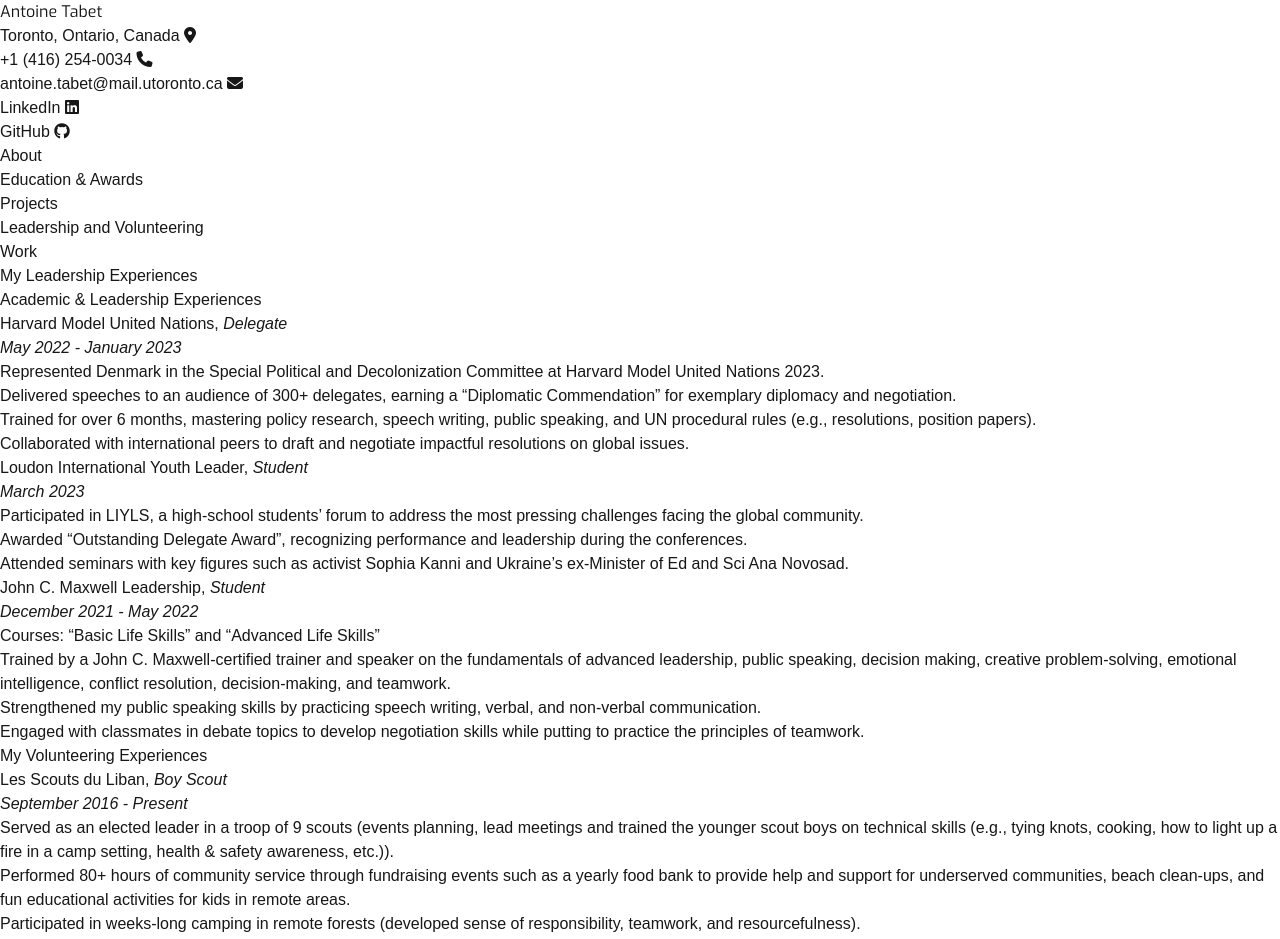
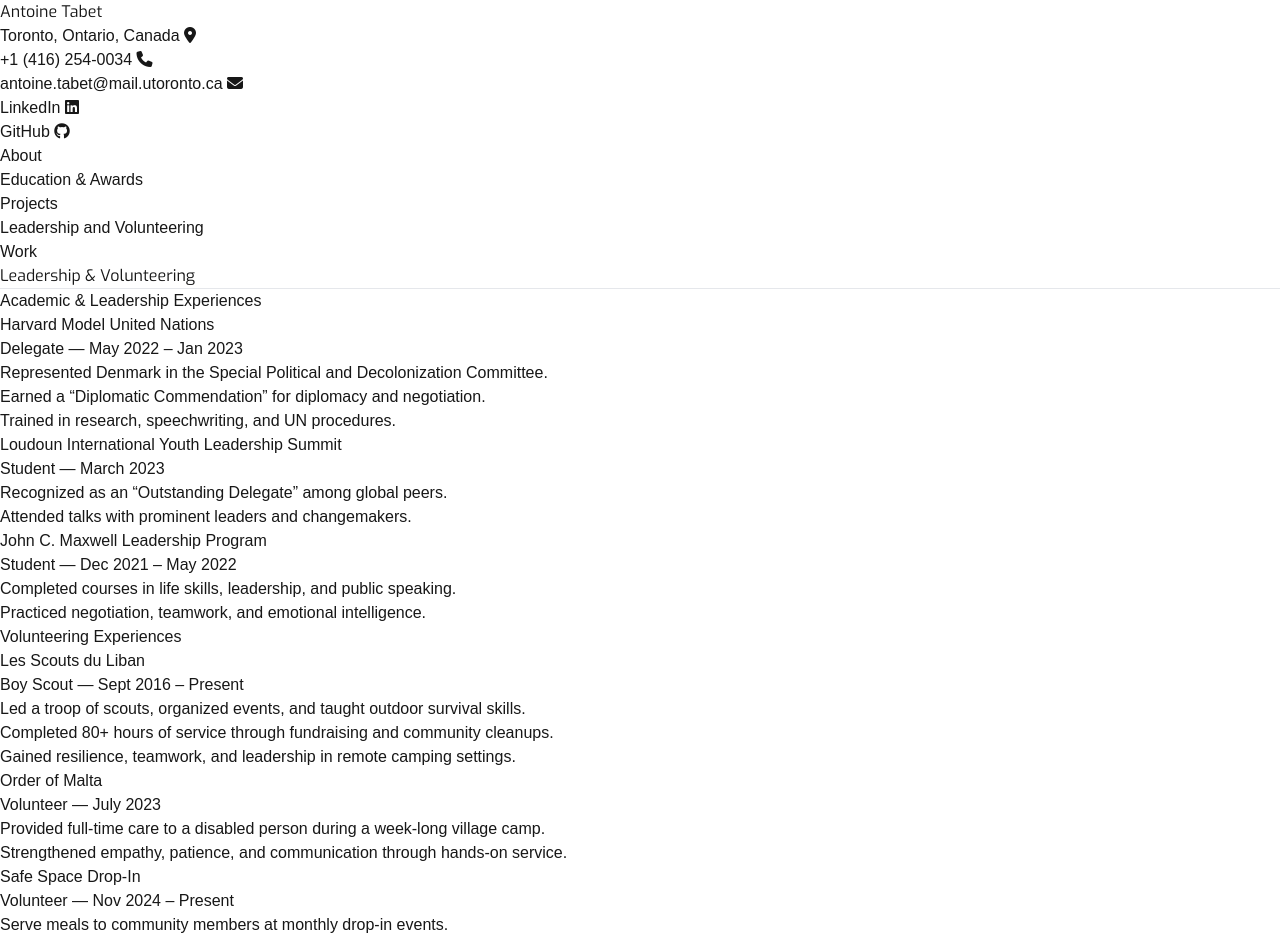
Before and after one commit to tabetant/my-portfolio, a Next.js app: page /leadership in a window 1280 px wide. Shown: the top 939 px of the page. Built offline with nearby package versions, Linux system fonts and the light colour scheme.

Commit message:
styled leadership page

```diff
--- a/src/app/leadership/page.tsx
+++ b/src/app/leadership/page.tsx
@@ -1,86 +1,90 @@
+'use client';
+import { Card } from '../ui/Card';
+import { exile } from '@/app/ui/fonts';
+
 export default function EduPage() {
     return (
-        <div className='text-black'>
-            <h1 className='text-center'>My Leadership Experiences</h1>
-            <div id="Leadership">
-                <h2>Academic & Leadership Experiences</h2>
-                <div id="HMUN23">
-                    <h4>Harvard Model United Nations, <em>Delegate<div>May 2022 - January 2023</div></em></h4>
-                    <ul>
-                        <li>Represented Denmark in the Special Political and Decolonization Committee at Harvard
-                            Model United Nations 2023.</li>
-                        <li>Delivered speeches to an audience of 300+ delegates, earning a “Diplomatic Commendation”
-                            for exemplary diplomacy and negotiation.</li>
-                        <li>Trained for over 6 months, mastering policy research, speech writing, public speaking,
-                            and UN procedural rules (e.g., resolutions, position papers).</li>
-                        <li>Collaborated with international peers to draft and negotiate impactful resolutions on
-                            global issues.</li>
+        <div className='bg-white text-black px-6 md:px-10 py-16 max-w-screen-lg mx-auto space-y-12'>
+            <h1 className={`${exile.className} text-5xl font-bold text-center`}>Leadership & Volunteering</h1>
+            <hr className='w-20 h-0.5 mx-auto border-0 bg-gray-300' />
+
+            {/* Leadership Section */}
+            <div className='space-y-8'>
+                <h2 className='text-3xl font-semibold text-center'>Academic & Leadership Experiences</h2>
+
+                <Card className='p-6 bg-gray-50 rounded-xl border border-gray-200 shadow-sm hover:shadow-md transition'>
+                    <div className='flex flex-col md:flex-row justify-between items-start mb-3'>
+                        <h2 className='text-2xl font-semibold'>Harvard Model United Nations</h2>
+                        <span className='text-sm italic text-gray-500'>Delegate — May 2022 – Jan 2023</span>
+                    </div>
+                    <ul className='list-disc pl-5 text-gray-700 text-lg leading-relaxed space-y-2'>
+                        <li>Represented Denmark in the Special Political and Decolonization Committee.</li>
+                        <li>Earned a “Diplomatic Commendation” for diplomacy and negotiation.</li>
+                        <li>Trained in research, speechwriting, and UN procedures.</li>
                     </ul>
-                </div>
+                </Card>
+
+                <Card className='p-6 bg-gray-50 rounded-xl border border-gray-200 shadow-sm hover:shadow-md transition'>
+                    <div className='flex flex-col md:flex-row justify-between items-start mb-3'>
+                        <h2 className='text-2xl font-semibold'>Loudoun International Youth Leadership Summit</h2>
+                        <span className='text-sm italic text-gray-500'>Student — March 2023</span>
+                    </div>
+                    <ul className='list-disc pl-5 text-gray-700 text-lg leading-relaxed space-y-2'>
+                        <li>Recognized as an “Outstanding Delegate” among global peers.</li>
+                        <li>Attended talks with prominent leaders and changemakers.</li>
+                    </ul>
+                </Card>
+
+                <Card className='p-6 bg-gray-50 rounded-xl border border-gray-200 shadow-sm hover:shadow-md transition'>
+                    <div className='flex flex-col md:flex-row justify-between items-start mb-3'>
+                        <h2 className='text-2xl font-semibold'>John C. Maxwell Leadership Program</h2>
+                        <span className='text-sm italic text-gray-500'>Student — Dec 2021 – May 2022</span>
+                    </div>
+                    <ul className='list-disc pl-5 text-gray-700 text-lg leading-relaxed space-y-2'>
+                        <li>Completed courses in life skills, leadership, and public speaking.</li>
+                        <li>Practiced negotiation, teamwork, and emotional intelligence.</li>
+                    </ul>
+                </Card>
             </div>
-            <div id="LIYLS">
-                <h4>Loudon International Youth Leader, <em>Student<div>March 2023</div></em>
-                </h4>
-                <ul>
-                    <li>Participated in LIYLS, a high-school students’ forum to address the most pressing challenges
-                        facing the global community.</li>
-                    <li>Awarded “Outstanding Delegate Award”, recognizing performance and leadership during the
-                        conferences.
-                    </li>
-                    <li>Attended seminars with key figures such as activist Sophia Kanni and Ukraine’s ex-Minister
-                        of Ed and Sci Ana Novosad.
-                    </li>
-                </ul>
-            </div>
-            <div id="JohnC">
-                <h4>John C. Maxwell Leadership, <em>Student<div>December 2021 - May 2022</div></em></h4>
-                <ul>
-                    <li>Courses: “Basic Life Skills” and “Advanced Life Skills”</li>
-                    <li>Trained by a John C. Maxwell-certified trainer and speaker on the fundamentals of advanced
-                        leadership, public speaking, decision making, creative problem-solving, emotional
-                        intelligence, conflict resolution, decision-making, and teamwork.</li>
-                    <li>Strengthened my public speaking skills by practicing speech writing, verbal, and non-verbal
-                        communication.
-                    </li>
-                    <li>Engaged with classmates in debate topics to develop negotiation skills while putting to
-                        practice the principles of teamwork. </li>
-                </ul>
-            </div>
-            <h1 className='text-center'>My Volunteering Experiences</h1>
-            <div id="Scouts">
-                <h4>Les Scouts du Liban, <em>Boy Scout<div>September 2016 - Present</div></em></h4>
-                <ul>
-                    <li>Served as an elected leader in a troop of 9 scouts (events planning, lead meetings and
-                        trained the younger scout boys on technical skills (e.g., tying knots, cooking, how to
-                        light up a fire in a camp setting, health & safety awareness, etc.)).</li>
-                    <li>Performed 80+ hours of community service through fundraising events such as a yearly
-                        food bank to provide help and support for underserved communities, beach clean-ups, and
-                        fun educational activities for kids in remote areas.
-                    </li>
-                    <li>Participated in weeks-long camping in remote forests (developed sense of responsibility,
-                        teamwork, and resourcefulness).</li>
-                    <li>Learned the fundamentals of leadership, responsibility, patience, and accountability.
-                    </li>
-                </ul>
-            </div>
-            <div id="ODM">
-                <h4>Order of Malta, <em>Volunteer<div>July 2023</div></em></h4>
-                <ul>
-                    <li>Participated in a week-long camp at a village in Lebanon and was assigned the entirety
-                        care of a disabled person.</li>
-                    <li>Learned the virtues of patience, communication and responsibility. </li>
-                </ul>
-            </div>
-            <div id="safespace">
-                <h4>Safe Space Drop In, <em>Volunteer <div>November 2024 - Present</div></em></h4>
-                <ul>
-                    <li>Once a month, participate in the safe space drop in at the St Stephen church.</li>
-                    <li>Aid in offering breakfast/dinner to the people who drop-in on weekend mornings/evenings.
-                    </li>
-                    <li>Learn to communicate and form friendships and bonds with both volunteers and drop-ins.
-                    </li>
-                </ul>
+
+            {/* Volunteering Section */}
+            <div className='space-y-8'>
+                <h2 className='text-3xl font-semibold text-center'>Volunteering Experiences</h2>
+
+                <Card className='p-6 bg-gray-50 rounded-xl border border-gray-200 shadow-sm hover:shadow-md transition'>
+                    <div className='flex flex-col md:flex-row justify-between items-start mb-3'>
+                        <h2 className='text-2xl font-semibold'>Les Scouts du Liban</h2>
+                        <span className='text-sm italic text-gray-500'>Boy Scout — Sept 2016 – Present</span>
+                    </div>
+                    <ul className='list-disc pl-5 text-gray-700 text-lg leading-relaxed space-y-2'>
+                        <li>Led a troop of scouts, organized events, and taught outdoor survival skills.</li>
+                        <li>Completed 80+ hours of service through fundraising and community cleanups.</li>
+                        <li>Gained resilience, teamwork, and leadership in remote camping settings.</li>
+                    </ul>
+                </Card>
+
+                <Card className='p-6 bg-gray-50 rounded-xl border border-gray-200 shadow-sm hover:shadow-md transition'>
+                    <div className='flex flex-col md:flex-row justify-between items-start mb-3'>
+                        <h2 className='text-2xl font-semibold'>Order of Malta</h2>
+                        <span className='text-sm italic text-gray-500'>Volunteer — July 2023</span>
+                    </div>
+                    <ul className='list-disc pl-5 text-gray-700 text-lg leading-relaxed space-y-2'>
+                        <li>Provided full-time care to a disabled person during a week-long village camp.</li>
+                        <li>Strengthened empathy, patience, and communication through hands-on service.</li>
+                    </ul>
+                </Card>
+
+                <Card className='p-6 bg-gray-50 rounded-xl border border-gray-200 shadow-sm hover:shadow-md transition'>
+                    <div className='flex flex-col md:flex-row justify-between items-start mb-3'>
+                        <h2 className='text-2xl font-semibold'>Safe Space Drop-In</h2>
+                        <span className='text-sm italic text-gray-500'>Volunteer — Nov 2024 – Present</span>
+                    </div>
+                    <ul className='list-disc pl-5 text-gray-700 text-lg leading-relaxed space-y-2'>
+                        <li>Serve meals to community members at monthly drop-in events.</li>
+                        <li>Foster meaningful conversations with volunteers and visitors alike.</li>
+                    </ul>
+                </Card>
             </div>
         </div>
-    )
+    );
 }
```
